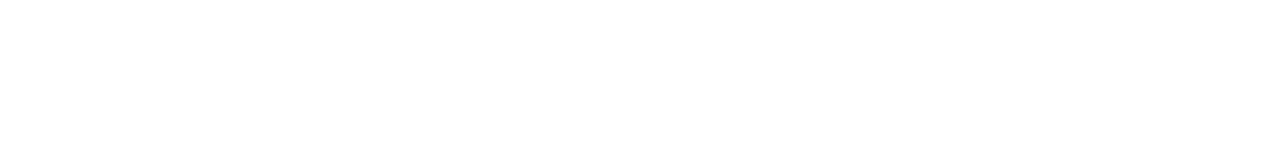
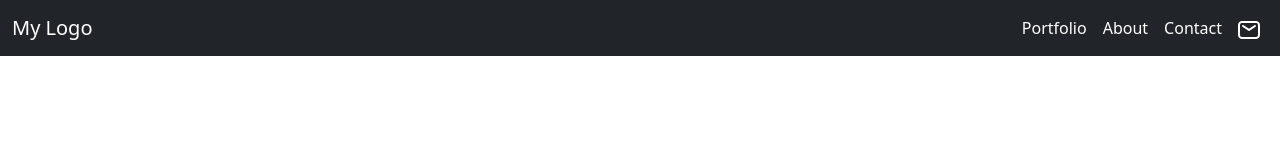
Before and after one commit to billymohajeri/Portfolio---Bootstrap, a website: page index.html in a window 1280 px wide. Drawn offline with nearby package versions, Linux system fonts and the light colour scheme.

Commit message:
Add nav-bar section

```diff
--- a/index.html
+++ b/index.html
@@ -34,7 +34,45 @@
   </head>
   <body>
     <header>
-      <nav></nav>
+      <nav class="navbar navbar-expand-lg navbar-dark bg-dark">
+        <div class="container-fluid">
+          <a class="navbar-brand" href="#">My Logo</a>
+          <button
+            class="navbar-toggler"
+            type="button"
+            data-bs-toggle="collapse"
+            data-bs-target="#navbarSupportedContent"
+            aria-controls="navbarSupportedContent"
+            aria-expanded="false"
+            aria-label="Toggle navigation"
+          >
+            <span class="navbar-toggler-icon"></span>
+          </button>
+          <div class="collapse navbar-collapse" id="navbarSupportedContent">
+            <ul class="navbar-nav ms-auto mb-2 mb-lg-0">
+              <li class="nav-item">
+                <a href="#projects-section" class="nav-link active"
+                  >Portfolio</a
+                >
+              </li>
+              <li class="nav-item">
+                <a href="#about-section" class="nav-link active">About</a>
+              </li>
+              <li class="nav-item">
+                <a href="#contact-section" class="nav-link active">Contact</a>
+              </li>
+              <li class="nav-item">
+                <a
+                  href="mailto:billy.mohajeri@gmail.com"
+                  class="nav-link active"
+                >
+                  <img src="assets/desktop/mail.svg" alt="" />
+                </a>
+              </li>
+            </ul>
+          </div>
+        </div>
+      </nav>
     </header>
 
     <script
```
